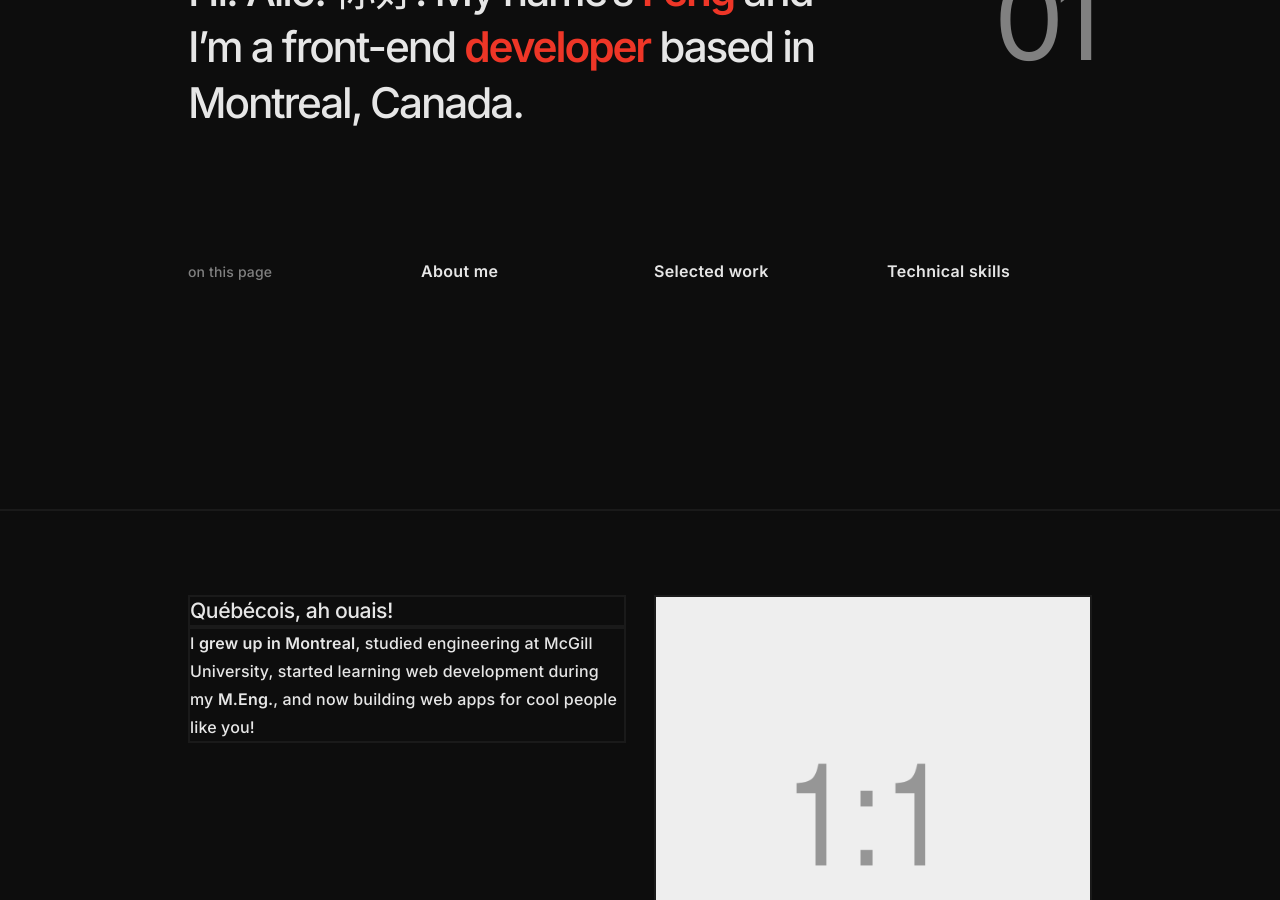
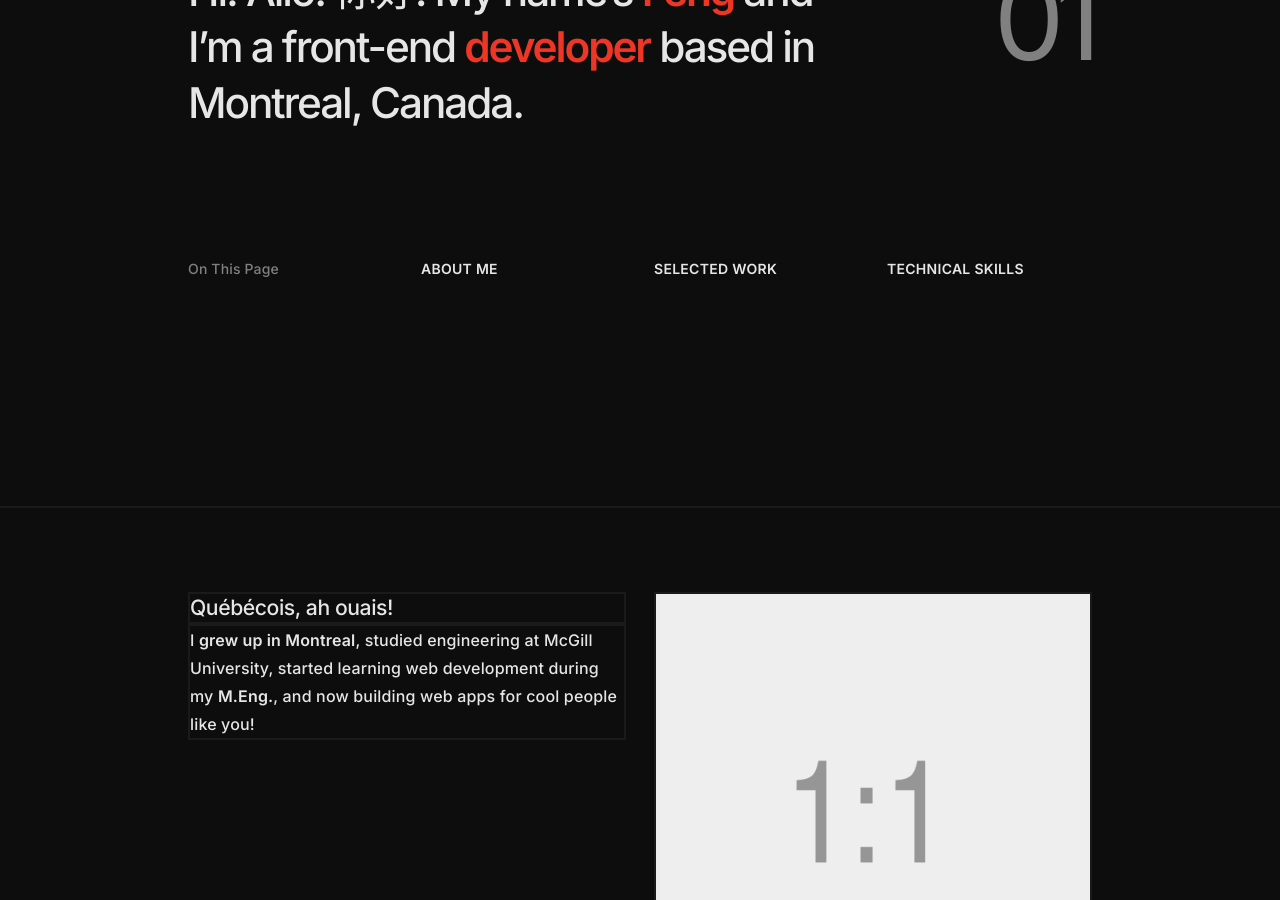
Before and after one commit to jingtianfeng/jtfeng-personal-1, a Jekyll site: the page built from index.html, in a window 1280 px wide and 900 px high, scrolled down 395 px. Built offline with Jekyll 4.4.1, drawn with Linux system fonts in a browser that asks for light colours.

Commit message:
Update index: tweak typography for #frontend-header

```diff
--- a/index.html
+++ b/index.html
@@ -22,11 +22,11 @@
                 </div>
             </div>
         </div>
-        <div class="row gy-2 mt-4 mt-md-5 mt-lg-7">
+        <div class="row gy-2 mt-4 mt-md-5 mt-lg-7 text-uppercase small">
             <div class="col-4 col-md-1">
-                <small class="text-muted">
-                    on this page
-                </small>
+                <div class="text-muted text-capitalize">
+                    On this page
+                </div>
             </div>
             <div class="col-4 col-md-1">
                 <a href="#frontend-about">
```
